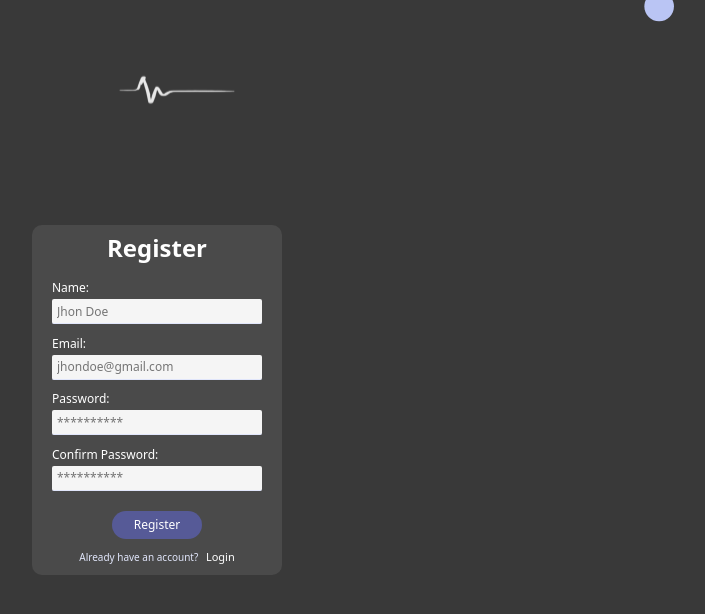
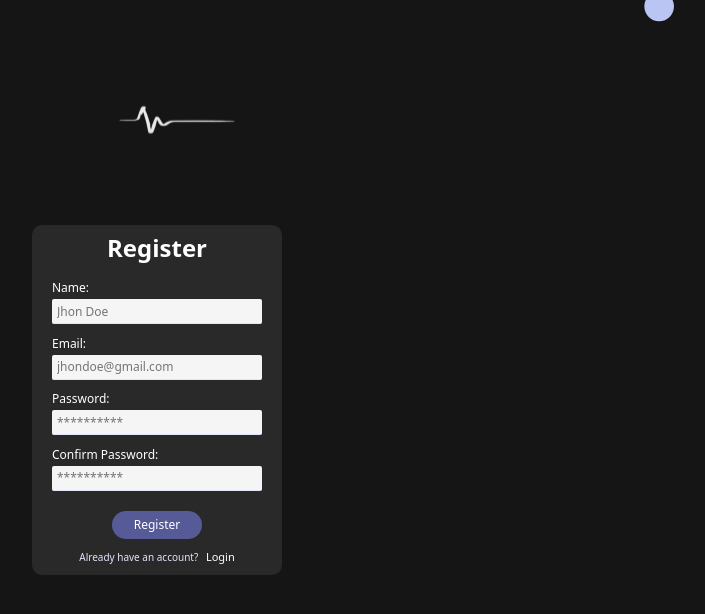
Before and after one commit to sathwik-14/beatz, a React (Vite) app in the folder frontend/: page /register in a window 1280 px wide. Shown: the top 614 px of the page, without its empty margins (483-1188 px from the left). Built offline with nearby package versions, Linux system fonts and the light colour scheme.

Commit message:
added login pages and register pages

```diff
--- a/frontend/src/components/styles/config.scss
+++ b/frontend/src/components/styles/config.scss
@@ -1,4 +1,4 @@
-$primaryColor:#202020;
+$primaryColor:#000000;
 $secondaryColor: #E1E6FB;
-$tertiaryColor: #4A4A4A;
+$tertiaryColor: #292929;
 $button: #565A97;
--- a/frontend/src/components/styles/login.css
+++ b/frontend/src/components/styles/login.css
@@ -10,10 +10,10 @@
   flex-direction: column;
   align-items: center;
   justify-content: center;
-  margin-top: 40px;
+  margin-top: 100px;
 }
 .main .login-container {
-  background-color: #4A4A4A;
+  background-color: #292929;
   position: absolute;
   top: 50%;
   left: 50%;
--- a/frontend/src/components/styles/login.scss
+++ b/frontend/src/components/styles/login.scss
@@ -12,7 +12,7 @@
         flex-direction: column;
         align-items: center;
         justify-content: center;
-        margin-top: 40px;
+        margin-top: 100px;
     }
 
     .login-container {
--- a/frontend/src/components/styles/register.css
+++ b/frontend/src/components/styles/register.css
@@ -10,10 +10,10 @@
   flex-direction: column;
   align-items: center;
   justify-content: center;
-  margin-top: 40px;
+  margin-top: 70px;
 }
 .main .register-container {
-  background-color: #4A4A4A;
+  background-color: #292929;
   position: absolute;
   top: 50%;
   left: 50%;
--- a/frontend/src/components/styles/register.scss
+++ b/frontend/src/components/styles/register.scss
@@ -12,7 +12,7 @@
         flex-direction: column;
         align-items: center;
         justify-content: center;
-        margin-top: 40px;
+        margin-top: 70px;
     }
 
     .register-container{
```
Also changed, not shown: frontend/src/assets/MobileRegisterPage.svg, 1 other file (tests, documents, lock files or other folders).
